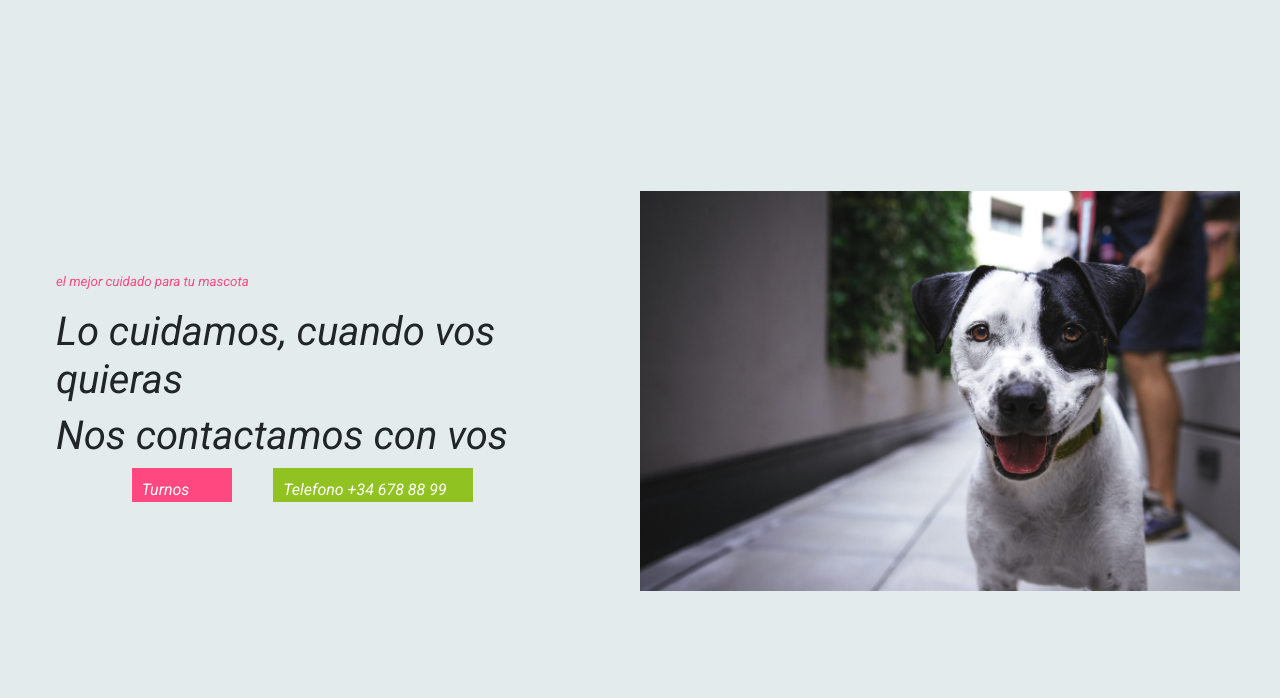
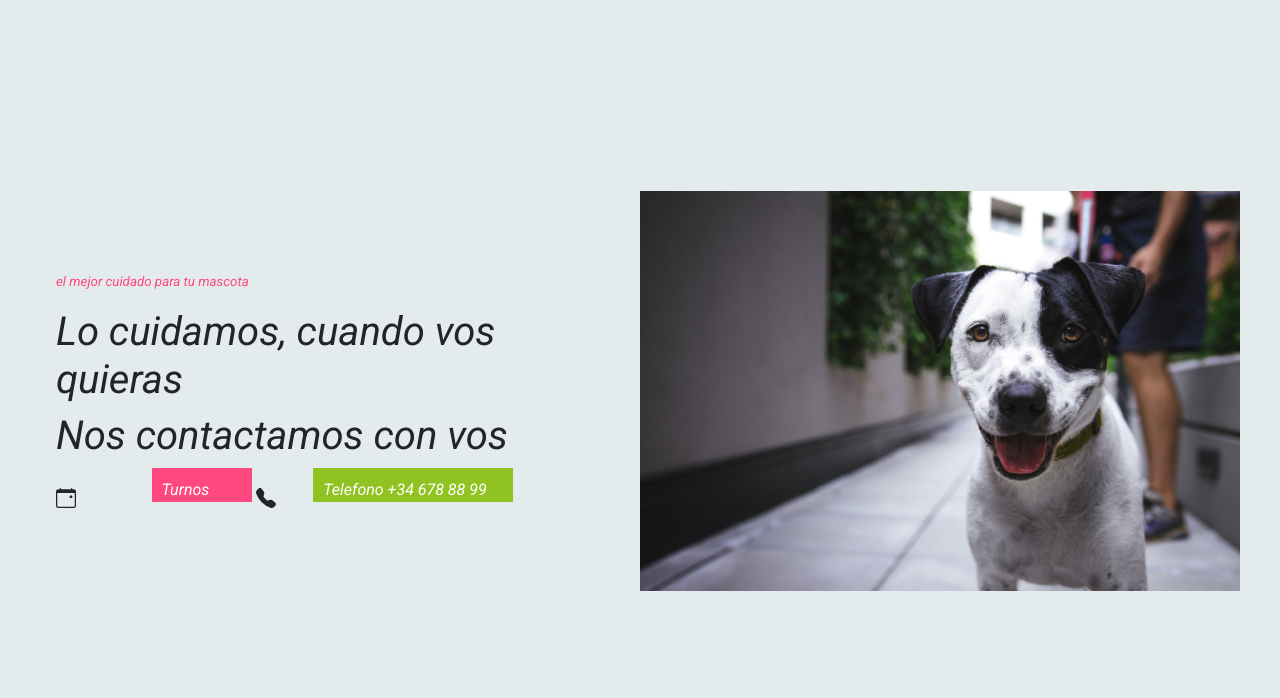
Before and after one commit to Lisset-Guzman/PetCare, a website: page index.html in a window 1280 px wide. Shown: the part 102-800 px from the top of the page. Drawn offline with Linux system fonts and the light colour scheme.

Commit message:
Agregue icons

```diff
--- a/index.html
+++ b/index.html
@@ -73,8 +73,13 @@
             <h1 class="slogan-1" >Lo cuidamos,<span> cuando vos quieras</span></h1>
             <h1 class="slogan-1">Nos contactamos con vos</h1>
             <div class="part-below">
-                <span class="turnos">Turnos</span>
-                 <span class="telefono">Telefono +34 678 88 99</span>
+              <svg xmlns="http://www.w3.org/2000/svg" width="20" height="20" fill="currentColor" class="bi bi-calendar-event" viewBox="0 0 16 16">
+                <path d="M11 6.5a.5.5 0 0 1 .5-.5h1a.5.5 0 0 1 .5.5v1a.5.5 0 0 1-.5.5h-1a.5.5 0 0 1-.5-.5v-1z"/>
+                <path d="M3.5 0a.5.5 0 0 1 .5.5V1h8V.5a.5.5 0 0 1 1 0V1h1a2 2 0 0 1 2 2v11a2 2 0 0 1-2 2H2a2 2 0 0 1-2-2V3a2 2 0 0 1 2-2h1V.5a.5.5 0 0 1 .5-.5zM1 4v10a1 1 0 0 0 1 1h12a1 1 0 0 0 1-1V4H1z"/>
+              </svg><span class="turnos">Turnos</span>
+                <svg xmlns="http://www.w3.org/2000/svg" width="20" height="20" fill="currentColor" class="bi bi-telephone-fill" viewBox="0 0 16 16">
+                  <path fill-rule="evenodd" d="M1.885.511a1.745 1.745 0 0 1 2.61.163L6.29 2.98c.329.423.445.974.315 1.494l-.547 2.19a.678.678 0 0 0 .178.643l2.457 2.457a.678.678 0 0 0 .644.178l2.189-.547a1.745 1.745 0 0 1 1.494.315l2.306 1.794c.829.645.905 1.87.163 2.611l-1.034 1.034c-.74.74-1.846 1.065-2.877.702a18.634 18.634 0 0 1-7.01-4.42 18.634 18.634 0 0 1-4.42-7.009c-.362-1.03-.037-2.137.703-2.877L1.885.511z"/>
+                </svg><span class="telefono">Telefono +34 678 88 99</span>
 
             </div>
         </div>
@@ -87,11 +92,11 @@
     <section>
 
        <div class="actividades">
-           <span class="aqc">Animales que cuidamos</span>
+        <span class="aqc">Animales que cuidamos</span>
 
-           <span class="juegos">Juegos</span>
+        <span class="juegos">Juegos</span>
 
-           <span class="comida">Comida</span>
+        <span class="comida">Comida</span>
        </div>
     </section>
 
```
Also changed, not shown: package.json (+1 -16 lines), 1 other file.
